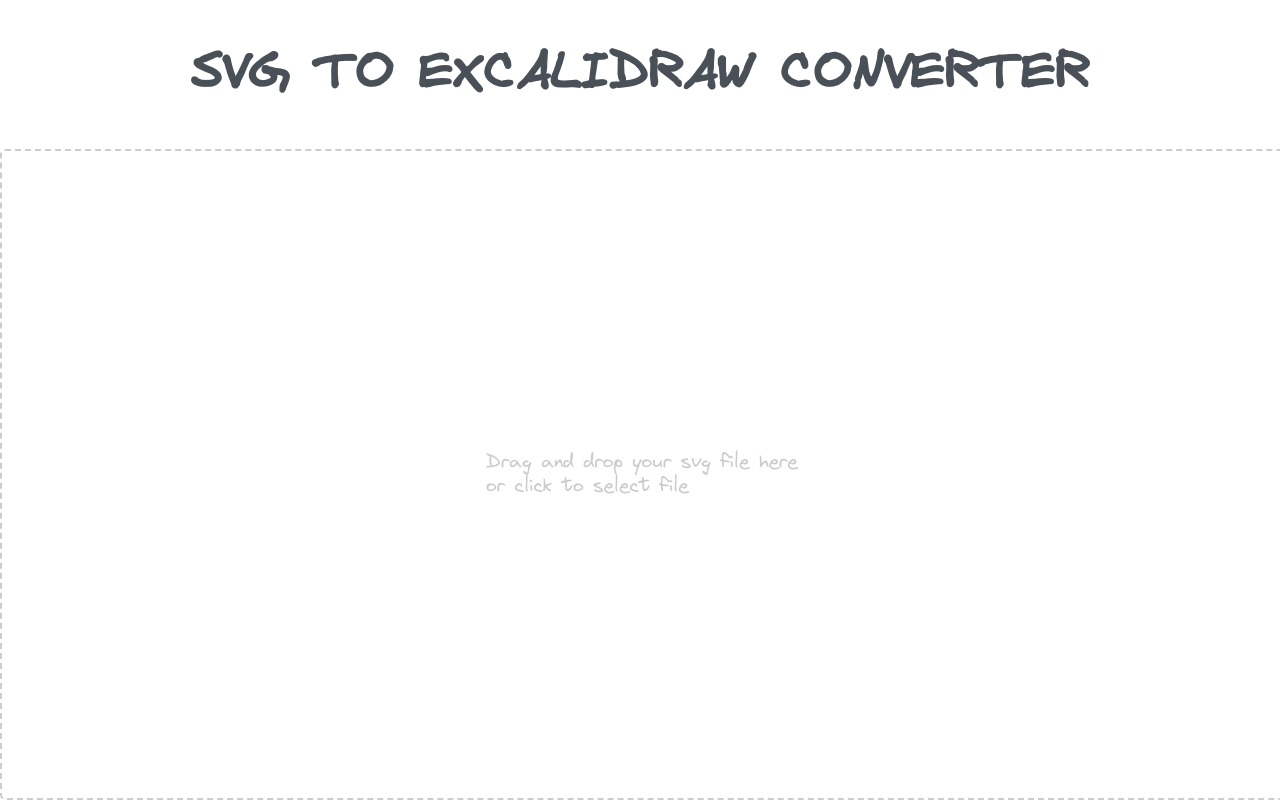
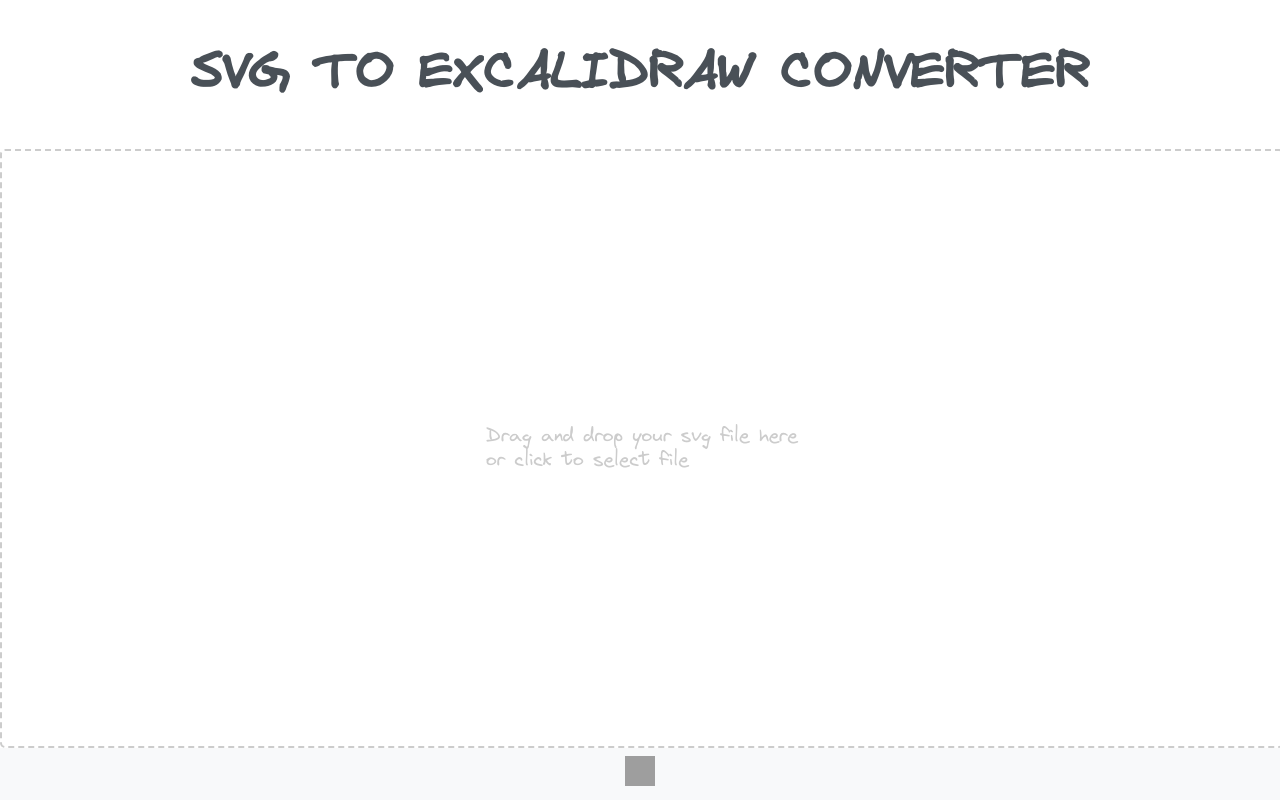
Before and after one commit to shirokovroma/svg-to-excalidraw-converter, a website built with webpack: page index.html in a window 1280 px wide. Built offline with nearby package versions, Linux system fonts and the light colour scheme; grey boxes are pictures that could not be loaded.

Commit message:
repolink

```diff
--- a/index.html
+++ b/index.html
@@ -64,6 +64,19 @@
             border-color: #aaa;
             background-color: aliceblue;
         }
+        footer {
+            display: flex;
+            justify-content: center;
+            align-items: center;
+            padding: 0.5rem;
+            background-color: #f8f9fa;
+        }
+        footer >a{
+            display: block;
+        }
+        footer a img:hover {
+            filter: invert(1) hue-rotate(180deg) contrast(1.45);
+        }
     </style>
 </head>
 <body>
@@ -74,6 +87,11 @@
         <span id="text">Drag and drop your svg file here <br>or click to select file</span>
         <input type="file" id="source" accept=".svg" />
     </label>
+    <footer>
+        <a href="https://github.com/twopm/svg-to-excalidraw-converter">
+            <img src="https://github.githubassets.com/images/modules/logos_page/GitHub-Mark.png" width="30" height="30" alt="github">
+        </a>
+    </footer>
     <script src="dist/bundle.js"></script>
 </body>
 </html>
```
